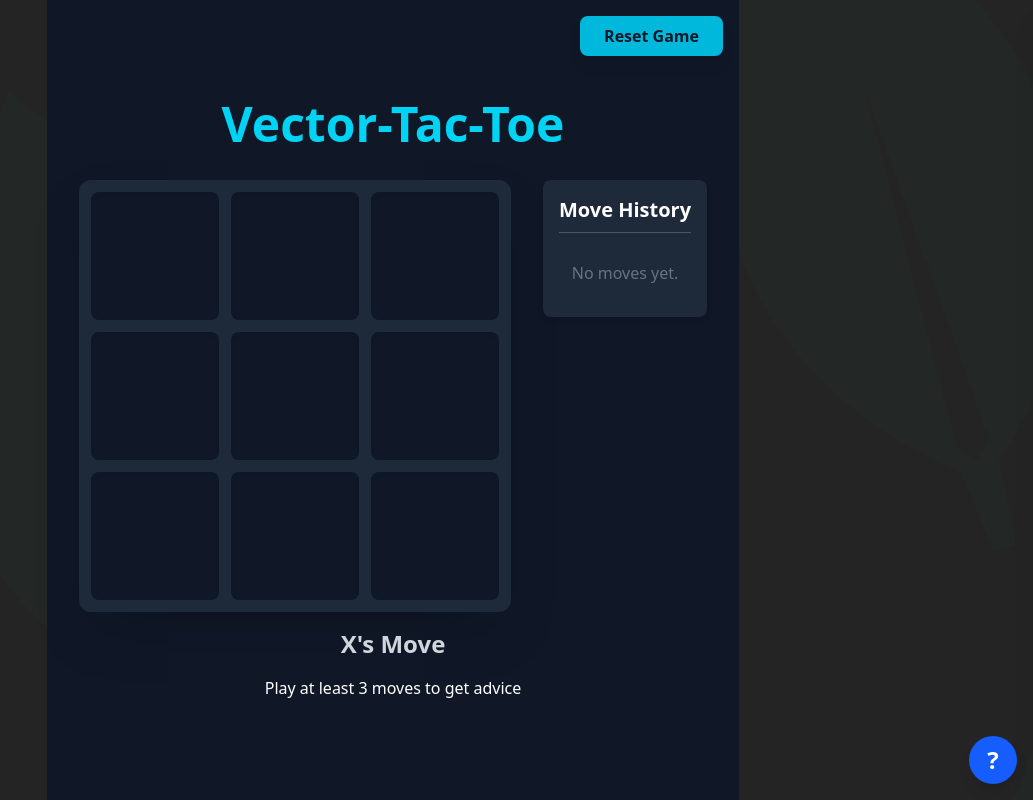
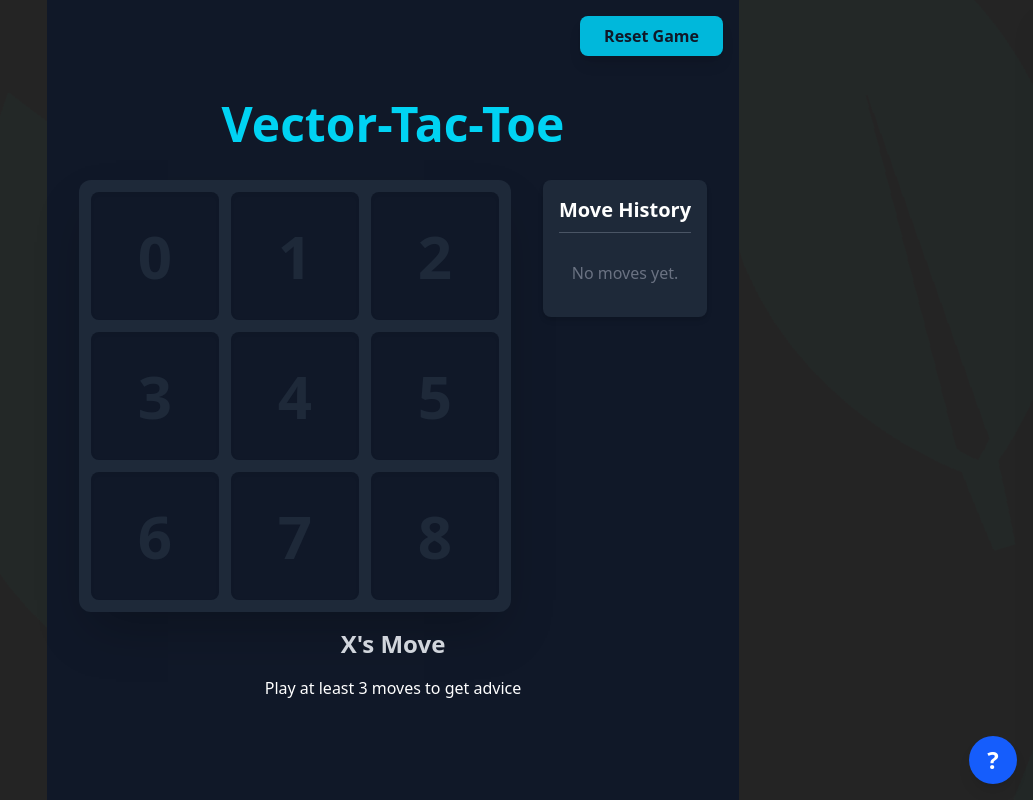
Before and after one commit to nurih/VecTacToe, a React (Vite) app: page / in a window 1280 px wide. Shown: the whole page, without its empty margins (247-1280 px from the left). Built offline with nearby package versions, Linux system fonts and the light colour scheme.

Commit message:
Issue #4 - showing cell id when cell empty

```diff
--- a/src/components/Board.tsx
+++ b/src/components/Board.tsx
@@ -1,5 +1,5 @@
 import { Cell } from './Cell';
-import { useState } from 'react'
+
 /**
  * TicTacToeBoard Component
  * @param {object} props
@@ -20,7 +20,8 @@ export function Board({ sequence, player, winner, onCellClick }) {
           key={index}
           value={value}
           onClick={() => onCellClick(index)}
-          player={player} />
+          player={player}
+          offset={index} />
       ))}
     </div>
   );
--- a/src/components/Cell.tsx
+++ b/src/components/Cell.tsx
@@ -2,7 +2,7 @@
  * Cell Component - a single cell in the tic-tac-toe grid.
  */
 
-export function Cell({ value, onClick, player, gameOver }) {
+export function Cell({ value, onClick, player, gameOver, offset }) {
   const isX = value === 'X';
   const isO = value === 'O';
   const isEmpty = !value;
@@ -14,7 +14,7 @@ export function Cell({ value, onClick, player, gameOver }) {
     text-6xl font-bold cursor-pointer
     transition-all duration-200 ease-in-out
     shadow-inner
-    ${isX ? 'text-cyan-400' : 'text-yellow-400'}
+    ${isEmpty ? 'text-gray-800' : isX ? 'text-cyan-400' : 'text-yellow-400'}
     ${isEmpty ? 'hover:bg-gray-700' : ''}
     ${gameOver && isX ? "border-4 border-double border-cyan-600" : ""}
     ${gameOver && isO ? "border-4 border-dashed border-yellow-600" : ""}
@@ -23,7 +23,7 @@ export function Cell({ value, onClick, player, gameOver }) {
 
   return (
     <div onClick={onClick} className={cellClasses}>
-      {value}
+      {value || offset}
     </div>
   );
 }
```
